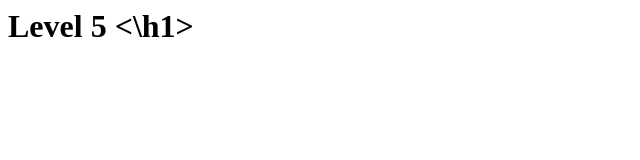
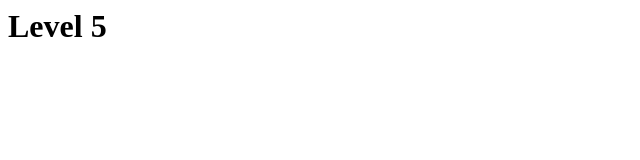
Before and after one commit to jairlevel5/capacitacao, a plain HTML site: page index.html in a window 1280 px wide. Shown: the whole page, without its empty margins (0-640 px from the left). Drawn offline with Linux system fonts and the light colour scheme.

Commit message:
Correçao do cabeçalho
corrigido erro header 1

```diff
--- a/index.html
+++ b/index.html
@@ -1,6 +1,6 @@
 
 <html>
 
-<h1> Level 5 <\h1>
+<h1> Level 5 </h1>
 
 </html>
```
